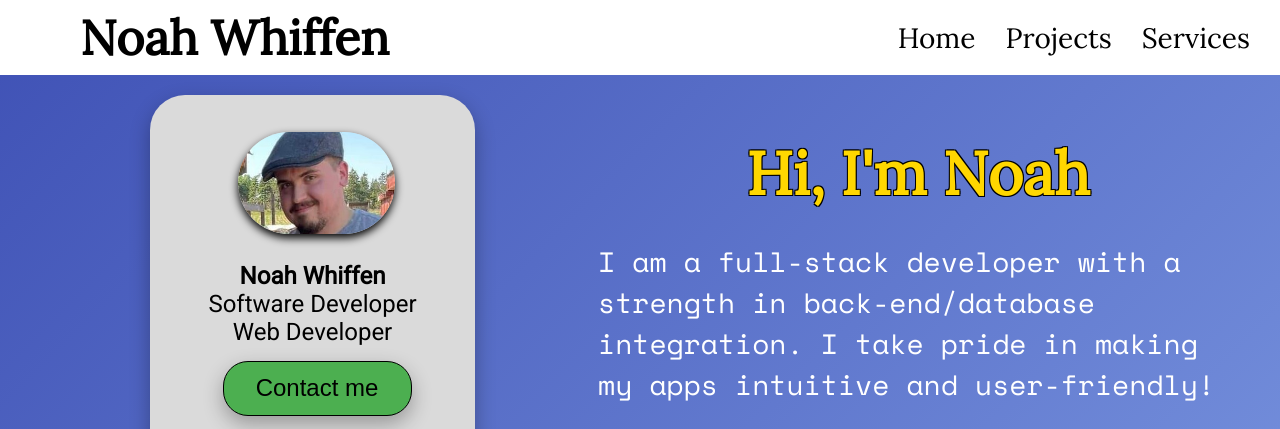
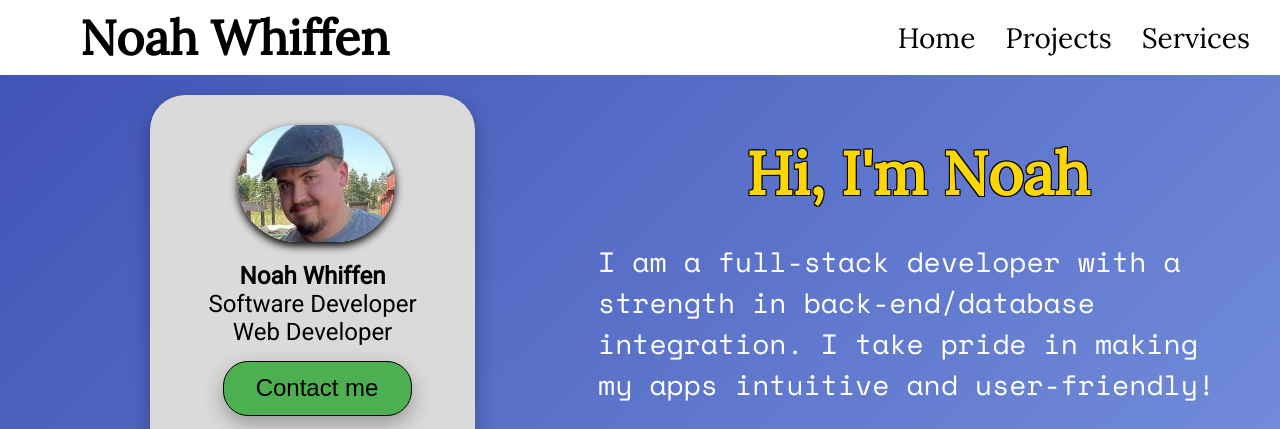
Before and after one commit to NoahWhiffen/portfolioSite, a plain HTML site: page docs/index.html in a window 1280 px wide. Shown: the top 429 px of the page. Drawn offline with nearby package versions, Linux system fonts and the light colour scheme.

Commit message:
photo height adjustment

```diff
--- a/docs/styles/index.css
+++ b/docs/styles/index.css
@@ -272,7 +272,7 @@ form button:hover {
 
     .myPhoto {
         width: 75%;
-        height: 65%;
+        height: 75%;
         margin-left: 30px;
     }
 
```
